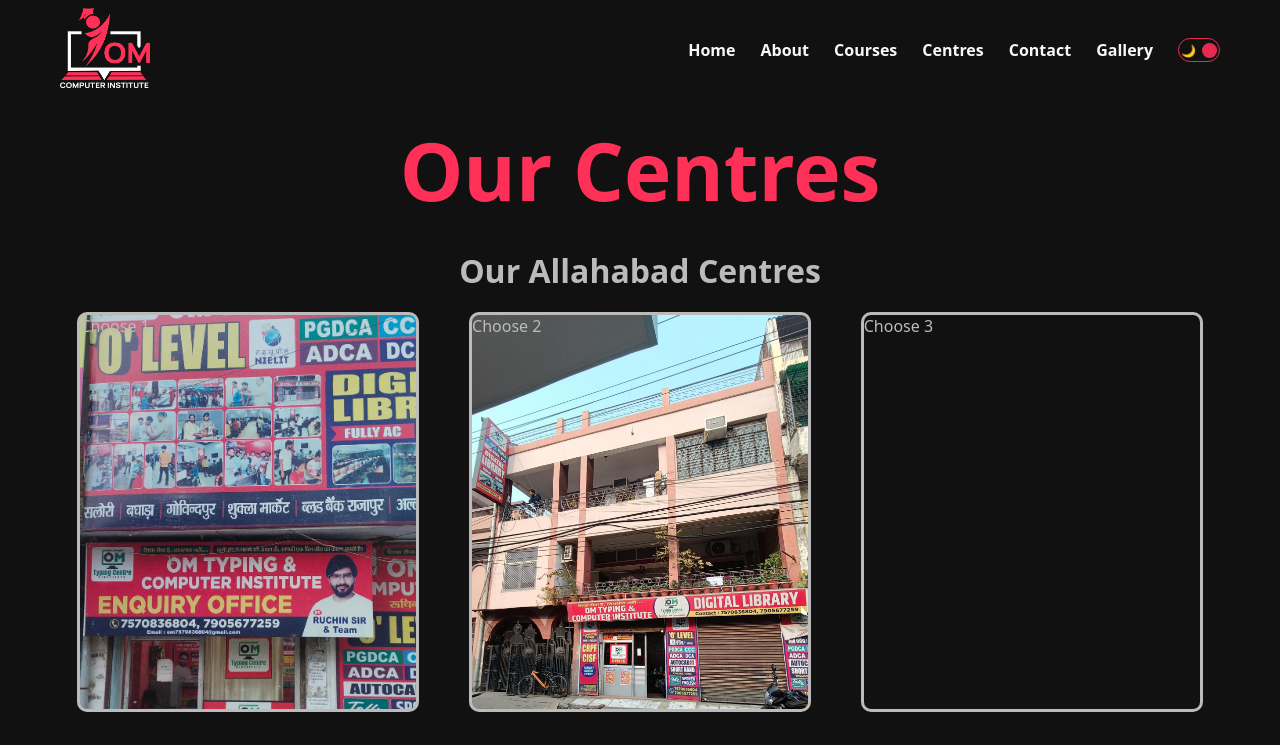
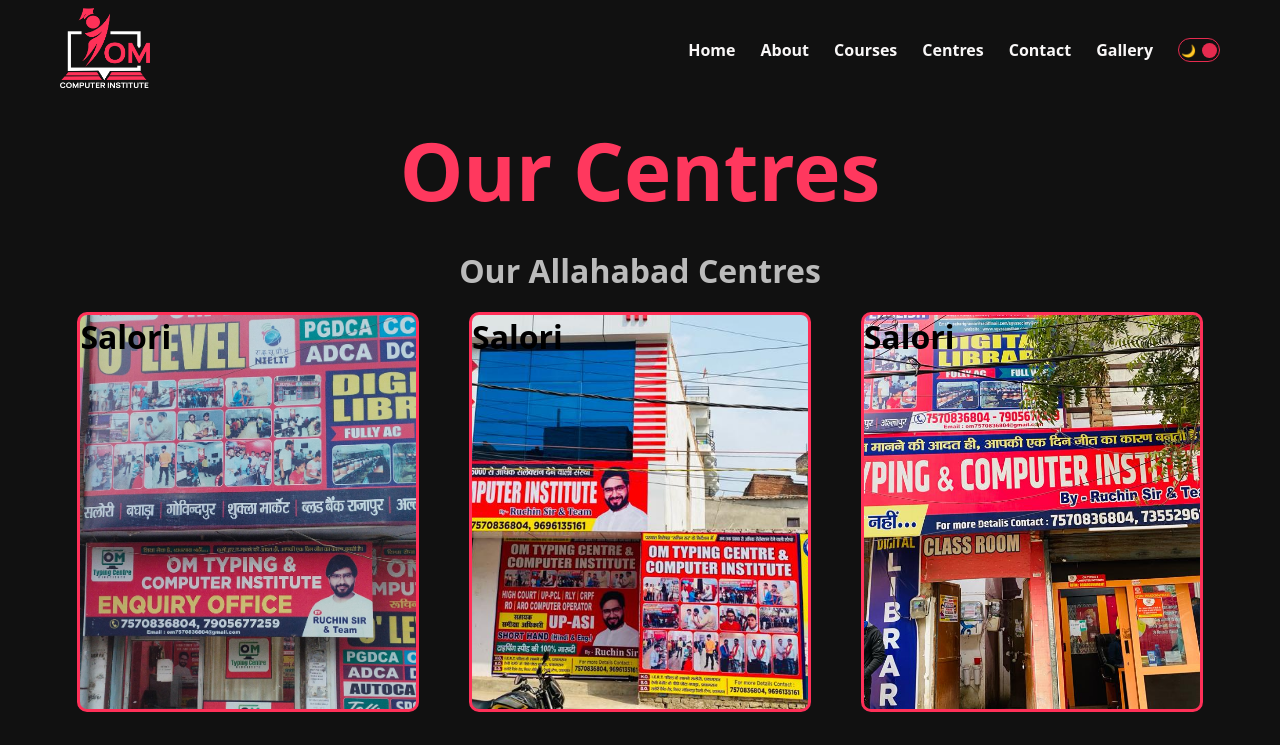
Before and after one commit to MAYANK-TRIPATH/Om-website, a Next.js app: page /centres in a window 1280 px wide. Shown: the top 745 px of the page. Built offline with nearby package versions, Linux system fonts and the light colour scheme.

Commit message:
Centers final changes

```diff
--- a/src/app/centres/page.jsx
+++ b/src/app/centres/page.jsx
@@ -8,27 +8,35 @@
     <div className={styles.container}>
     <h1 className={styles.mainTitle}>Our Centres</h1>
     <h1 className={styles.selectTitle}>Our Allahabad Centres</h1>
+
     <div className={styles.items}>
       <Link href="/#" className={styles.item}>
-        <span className={styles.title}>Choose 1</span>
-
+        {/* <span className={styles.title}>Choose 1</span> */}
+        <h1 className={styles.title}>Salori</h1>
       </Link>
       <Link href="/#" className={styles.item}>
-        <span className={styles.title}>Choose 2</span>
+        {/* <span className={styles.title}>Choose 2</span> */}
+        <h1 className={styles.title}>Salori</h1>
       </Link>
       <Link href="/#" className={styles.item}>
-        <span className={styles.title}>Choose 3</span>
+        {/* <span className={styles.title}>Choose 3</span> */}
+        <h1 className={styles.title}>Salori</h1>
       </Link>
     </div>
+
+
     <div className={styles.items2}>
       <Link href="/#" className={styles.item}>
-        <span className={styles.title}>Choose 1</span>
+        {/* <span className={styles.title}>Choose 4</span> */}
+        <h1 className={styles.title}>Salori</h1>
       </Link>
       <Link href="/#" className={styles.item}>
-        <span className={styles.title}>Choose 2</span>
+        {/* <span className={styles.title}>Choose 2</span> */}
+        <h1 className={styles.title}>Salori</h1>
       </Link>
       <Link href="/#" className={styles.item}>
-        <span className={styles.title}>Choose 3</span>
+        {/* <span className={styles.title}>Choose 3</span> */}
+        <h1 className={styles.title}>Salori</h1>
       </Link>
     </div>
   </div>
--- a/src/app/centres/page.module.css
+++ b/src/app/centres/page.module.css
@@ -8,10 +8,26 @@
     animation: colorTransition 3s infinite linear;
 }
 
+@keyframes colorTransition {
+    0% {
+        color: white ;
+    }
+    50% {
+        color: #ff5979 ;
+    }
+    100% {
+        color: #ff3058 ;
+    }
+}
+
 .selectTitle {
     font-size: 2rem;
     text-align: center;
     margin-bottom: 20px;
+}
+
+.title{
+color: #000;
 }
 
 .items, .items2 {
@@ -25,19 +41,27 @@
 .item {
     width: 100%;
     box-sizing: border-box;
-    border: 3px solid #bbb;
+    border: 3px solid #ff3058;
     border-radius: 10px;
     height: 400px;
     margin: 0 0 20px 0;
+}
+.item:hover{
+    transform: translate3d(0,-1px,0) scale(1.1);
 }
 
 .item:nth-child(1) {
     background: url("/Salori.jpg") center/cover;
 }
+.item:nth-child(2){
+    background: url("/Govindpur.jpg") center/cover;
+}
+.item:nth-child(3) {
+    background: url("/Baghara.jpg") center/cover;
+}
 
-.item:nth-child(2) {
-    background: url("/Rajapur.jpg") center/cover;
-}
+
+
 
 /* Media Query for Tablets and Larger Screens */
 @media (min-width: 600px) {
--- a/src/app/courses/page.jsx
+++ b/src/app/courses/page.jsx
@@ -8,6 +8,7 @@
 const Courses = () => {
   return (
     <div className={styles.mainContainer}>
+      <h1 className={styles.mainTitle}>Courses Offered</h1>
       <Link href="/" className={styles.container}>
         <div className={styles.imageContainer}>
           <Image src={course1} alt="" width={400} height={250} className={styles.image} />
```
Also changed, not shown: public/Baghara.jpg (added), public/Govindpur.jpg (added).
